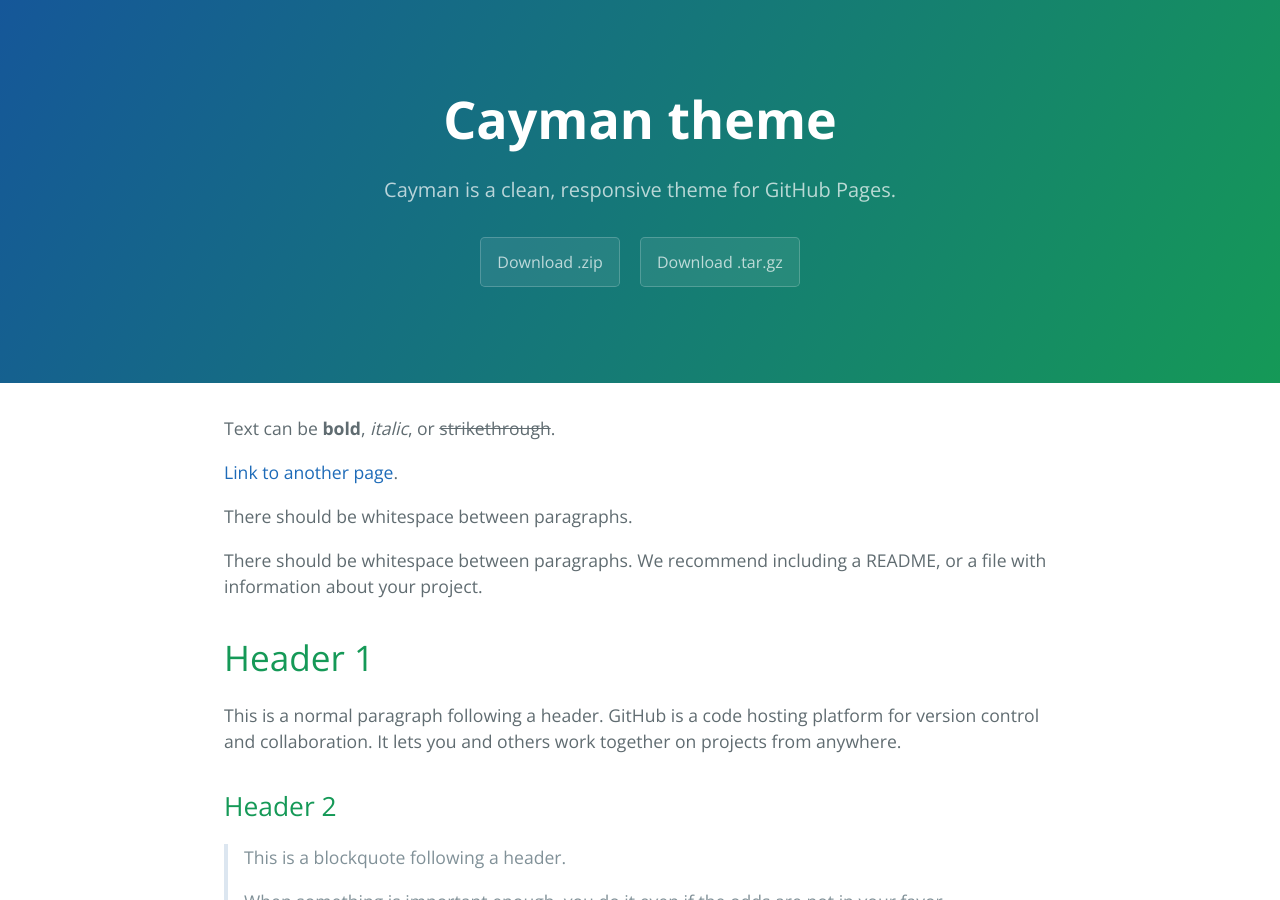
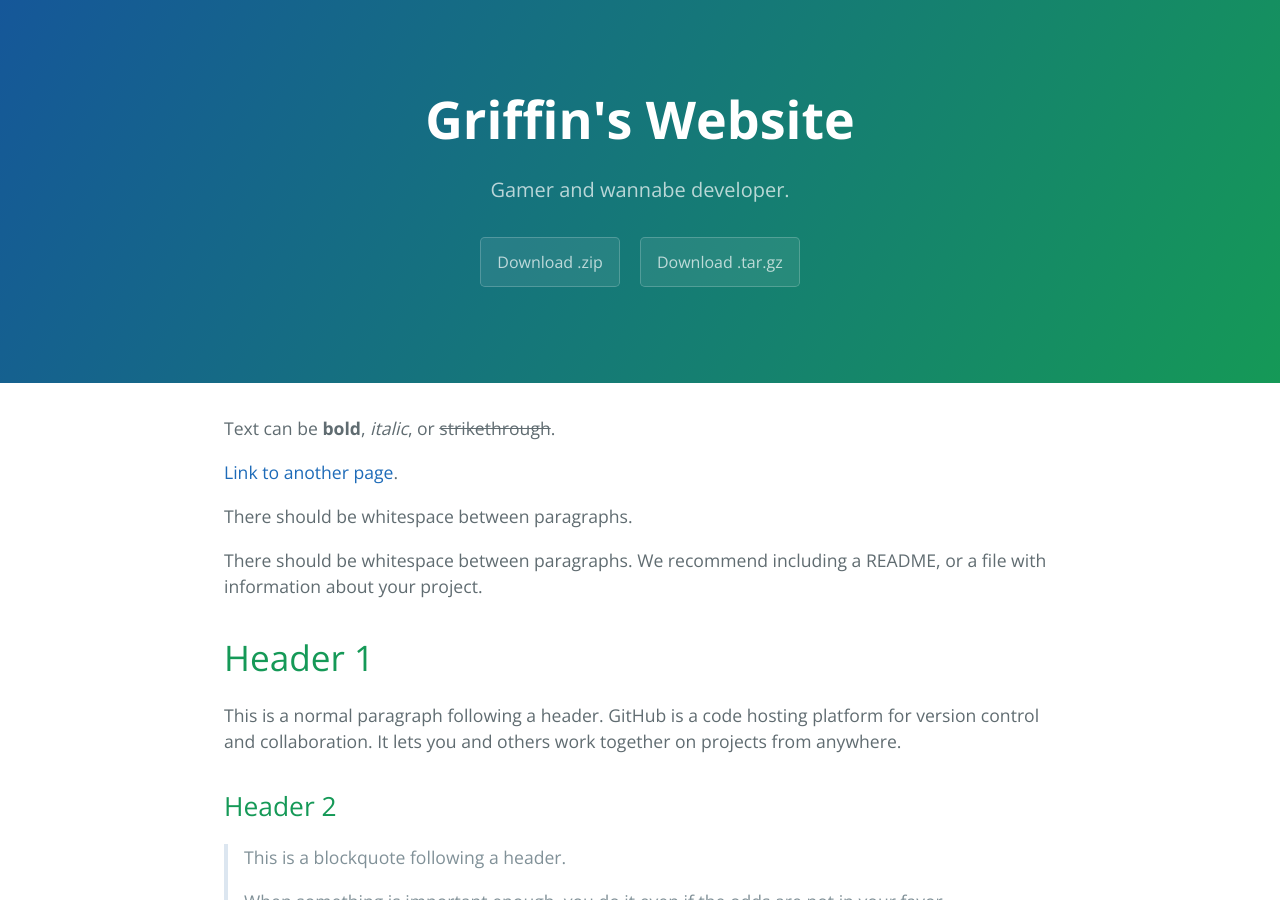
Before and after one commit to Ghgore/ghgore.github.io, a Jekyll site: the page built from index.md, in a window 1280 px wide and 900 px high. Built offline with Jekyll 4.4.1, drawn with Linux system fonts in a browser that asks for light colours.

Commit message:
Updated title and desc

```diff
--- a/_config.yml
+++ b/_config.yml
@@ -1,5 +1,5 @@
-title: Cayman theme
-description: Cayman is a clean, responsive theme for GitHub Pages.
+title: Griffin's Website
+description: Gamer and wannabe developer.
 show_downloads: true
 google_analytics:
 theme: jekyll-theme-cayman
```
